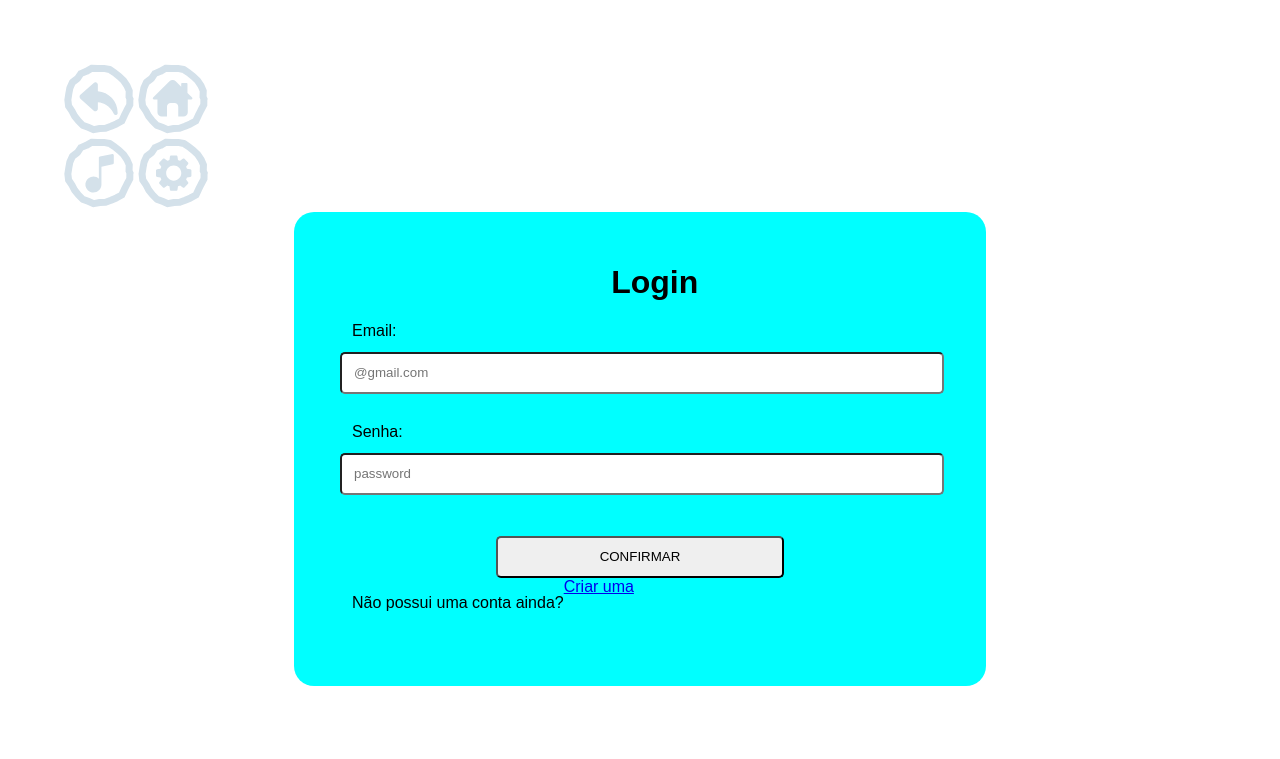
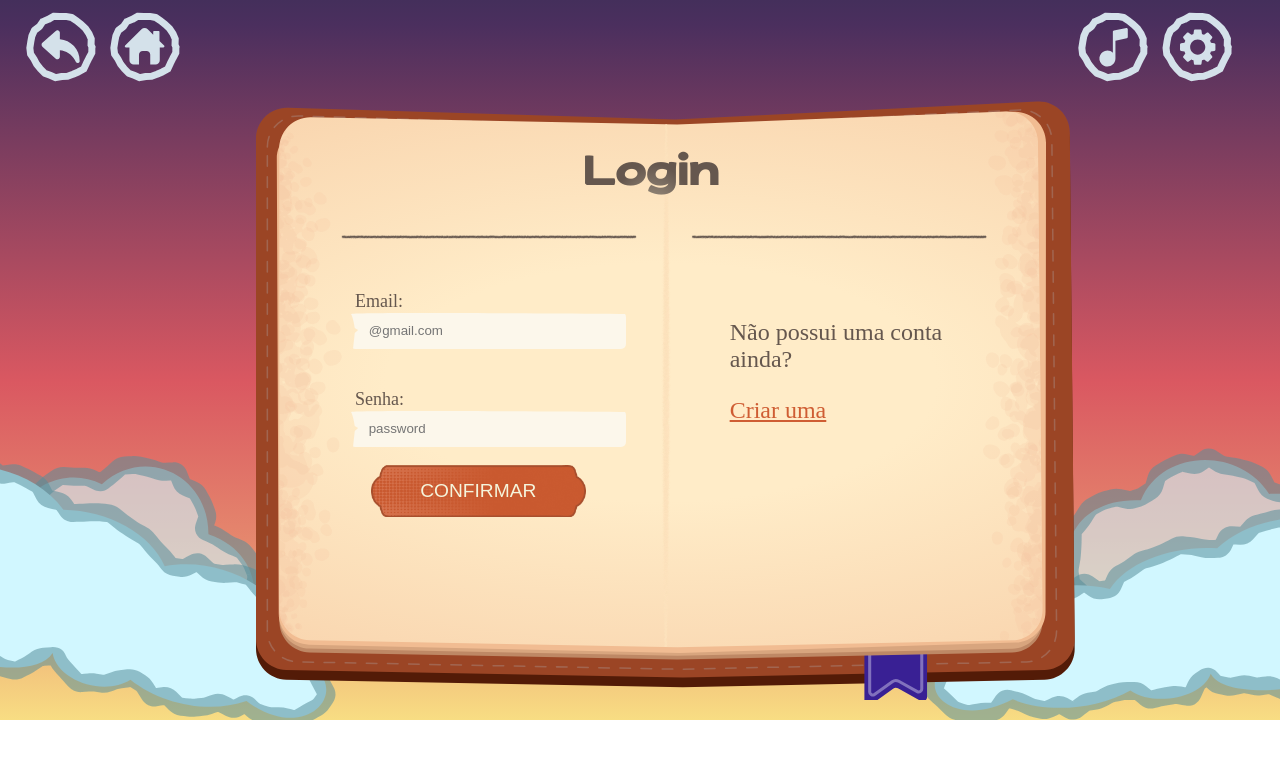
Before and after one commit to VitorScarabelli/Jogo-de-tabuleiro-web, a PHP site: page /login.php in a window 1280 px wide. Shown: the top 759 px of the page. Run offline with PHP 8.4, Linux system fonts and the light colour scheme; some web fonts are replaced.

Commit message:
Update login.css

```diff
--- a/PrjTabuleiro/login/css/login.css
+++ b/PrjTabuleiro/login/css/login.css
@@ -1,67 +1,147 @@
+@font-face {
+    font-family: 'FontTitle';
+    src: url(../KitComposiçãoLogin/FontesUtilizadas/FonteTitulo/Quache-HeavyExExp_PERSONAL.ttf) format(truetype);
+    font-weight: normal;
+    font-style: normal;
+}
+
+@font-face {
+    font-family: 'FontText';
+    src: url(../KitComposiçãoLogin/FontesUtilizadas/FonteTextoNormal/zh-cn.ttf) format(truetype);
+    font-weight: normal;
+    font-style: normal;
+}
+
 body{
-    margin: 5%;
-    font-family: sans-serif;
+    margin: 0;
+    font-family: 'FontText';
+    color: #65574e;
+    background-image: url(../KitComposiçãoLogin/svg/CéuTardio.svg);
+    background-size: cover;
+    background-repeat: no-repeat;
+}
+
+header{
+    display: flex;
+    width: 1185px;
+}
+
+.right, .left{
+    display: flex;
+    margin: 1%;
+}
+
+.right{
+    margin-left: 76%;
 }
 
 .container{
-    width: 50%;
-    padding: 5%;
-    background-color: aqua;
-    border-radius: 20px;
-    margin-left: 20%;
+   background-image: url(../KitComposiçãoLogin/svg/LivroLogin.svg);
+   width: 64%;
+   height: 575px;
+   background-size: cover;
+   margin-left: 20%;
+   padding-top: 2%;
 }
 
 .titulo{
-    margin-left: 45%;
-    margin-top: -1%;
+    font-family: 'FontTitle';
+    margin-left: 40%;
+    display: inline-block;
+    background: radial-gradient(35.93% 154.2% at 50.14% 186.81%, #C9C0A9 0%, #65574E 100%);
+    background-clip: text;
+    -webkit-background-clip: text;
+    -webkit-text-fill-color: transparent;
 }
 
-.formualario{
-    width: 80%;
-    margin-left: 3%;
-    padding: 7%;
-    background-color: blueviolet;
-    border: 2px #000 solid;
-    border-radius: 20px;
+.quadrados{
+    width: 78.75%;
+    height: 55%;
+    margin-left: 10.5%;
+    display: flex;
+    margin-top: 2.5%;
 }
 
-.textinho{
-    margin-left: 30%;
+.formulario{
+    width: 41%;
+    height: 80%;
+    padding: 2%;
+    padding-top: 8%;
+}
+
+.caixaTexto{
+    width: 100%;
+    padding: 2.2%;
+    border-radius: 5px;
+    margin-left: -2%;
+    background-image: url(../KitComposiçãoLogin/svg/CampodeTexto.svg);
+    font-family: 'FontText';
+}
+
+.primeiraCaixaTexto{
+    width: 100%;
+    padding: 2.2%;
+    border-radius: 5px;
+    margin-left: -2%;
+    background-image: url(../KitComposiçãoLogin/svg/CampodeTexto.svg);
+    margin-bottom: 8%;
+}
+
+label{
     font-size: large;
-    margin-top: -1%;
-    color: rgb(80, 80, 80);
 }
 
 input{
-    width: 100%;
+    width: 98%;
+    border: none;
+    background-color: transparent;
     padding: 2%;
-    margin-bottom: 2%;
-    margin-top: 2%;
-    border-radius: 5px;
-    margin-left: -2%;
+    padding-left: 5%;
+}
+
+input:focus{
+    border: none;
+    outline: none;
+}
+
+.caixaBotao{
+    width: 215px;
+    height: 52px;
+    background-image: url(../KitComposiçãoLogin/png/Botões/ConfirmButton.png);
+    background-size: cover;
+    margin-left: 6%;
 }
 
 .botao{
-    width: 50%;
-    padding-top: 2%;
-    padding-bottom: 2%;
-    margin-left: 25%;
-    margin-top: 2%;
-    border-radius: 5px;
+    width: 100%;
+    height: 100%;
+    cursor: pointer;
+    border: none;
+    background-color: transparent;
+    color: beige;
+    font-size: larger;
+}
+
+.botao:focus{
+    border: none;
+    outline: none;
 }
 
 .links{
-    display: flex;
+    width: 41%;
+    height: 91%;
+    padding: 2%;
+    margin-left: 9%;
 }
 
-.textCad{
-    font-size: small;
-    color: rgb(80, 80, 80);
-    margin-left: 8%;
+.textCadastro{
+    font-size: x-large;
+    margin-left: 10%;
+    margin-top: 25%;
 }
 
-.textSenha{
-    font-size: small;
-    color: rgb(80, 80, 80);
+a{
+    font-size: x-large;
     margin-left: 10%;
+    color: #CF5D33;
 }
```
